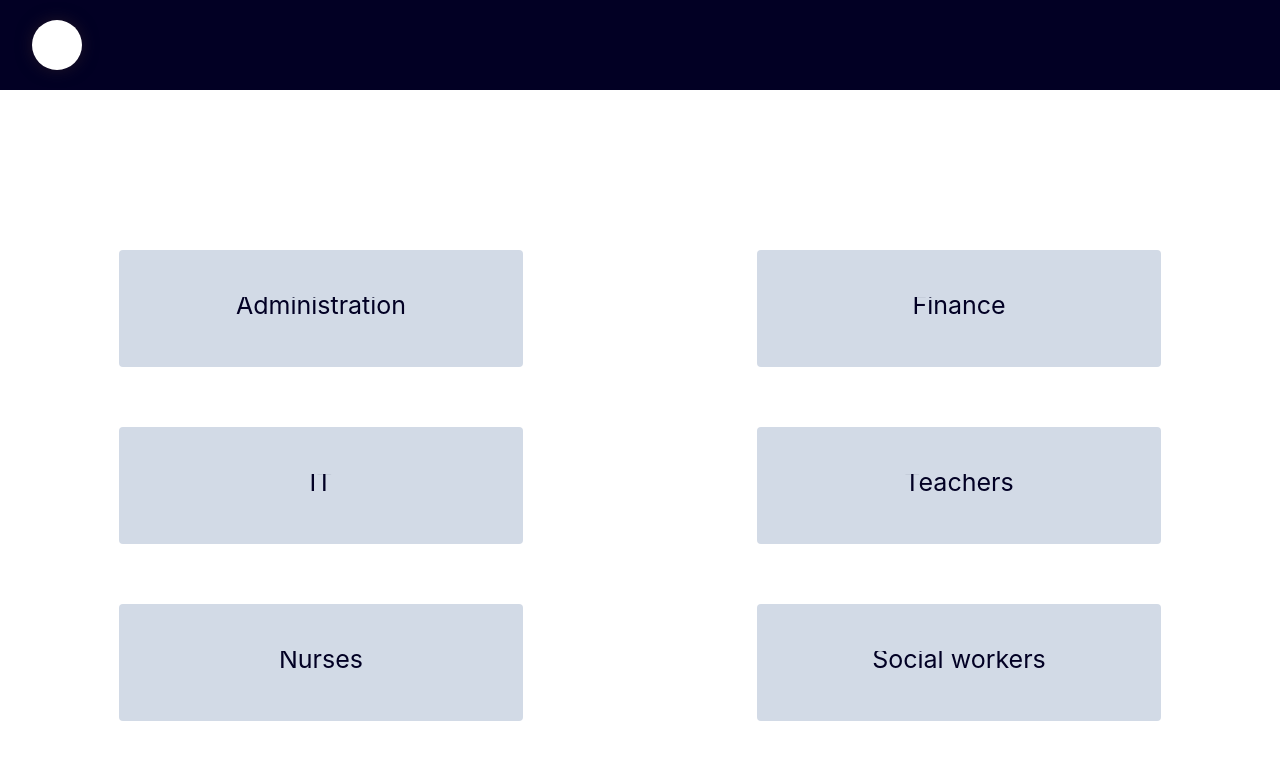
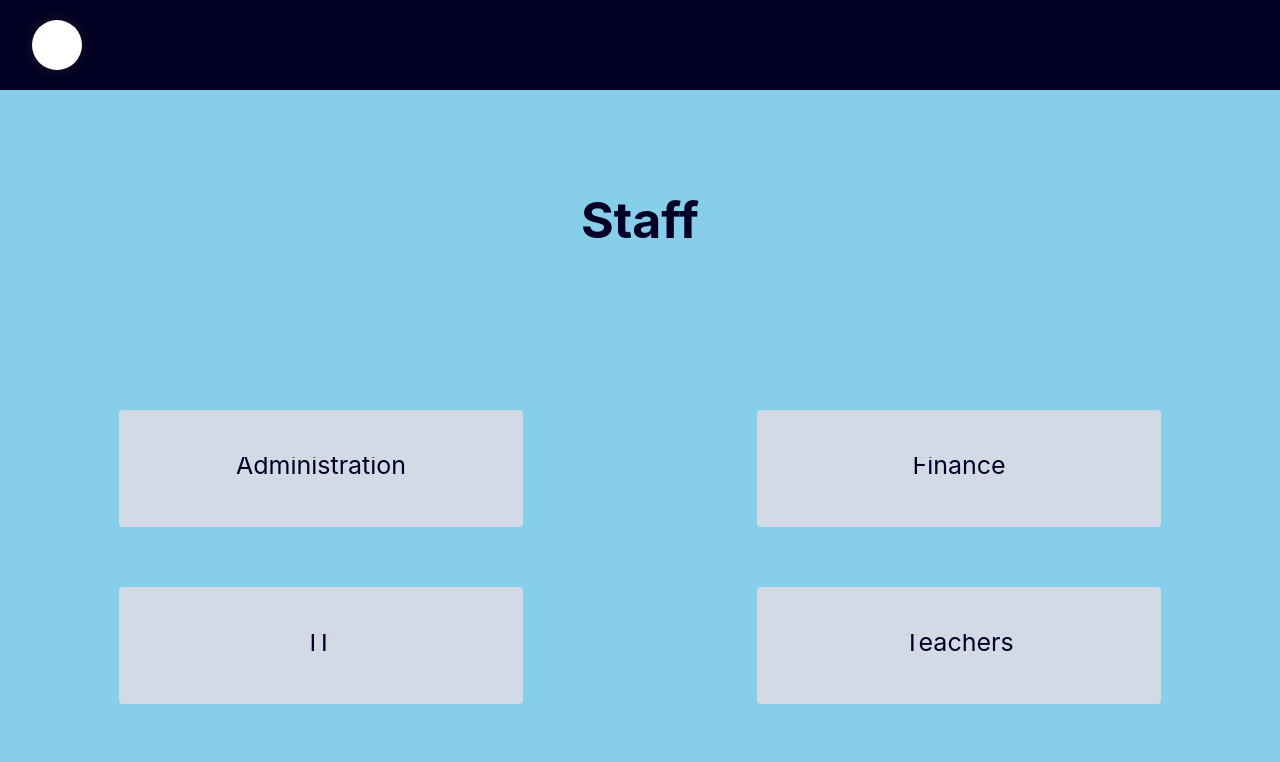
Before and after one commit to ishoborabyose/Attendance-Frontend, a React (Create React App) app in the folder attendance-frontend/: page /staff in a window 1280 px wide. Shown: the top 762 px of the page. Built offline with nearby package versions, Linux system fonts and the light colour scheme.

Commit message:
modified things

```diff
--- a/attendance-frontend/src/feature/login/LoginComponent.js
+++ b/attendance-frontend/src/feature/login/LoginComponent.js
@@ -26,7 +26,7 @@ function Login() {
               <input
                 type="text"
                 id="email"
-                placeholder="example@mydiary.com"
+                placeholder="example@attendance.com"
                 required
               ></input>
             </div>
--- a/attendance-frontend/src/feature/primary/PrimaryComponent.js
+++ b/attendance-frontend/src/feature/primary/PrimaryComponent.js
@@ -6,7 +6,7 @@ function Primary() {
       <div class="header">
         <div class="logo"></div>
       </div>
-
+      <div class="title">Primary</div>
       <div class="stories">
         <div class="story">
           <div class="content">
--- a/attendance-frontend/src/feature/primary/primary.css
+++ b/attendance-frontend/src/feature/primary/primary.css
@@ -23,7 +23,12 @@
   cursor: pointer;
   box-shadow: 0 0 16px 0 #3b272780;
 }
-
+.title {
+  font-size: 50px;
+  font-weight: bolder;
+  padding-top: 100px;
+  color: #020024;
+}
 .stories {
   margin-top: 10%;
   padding: 32px;
--- a/attendance-frontend/src/feature/secondary/SecondaryComponent.js
+++ b/attendance-frontend/src/feature/secondary/SecondaryComponent.js
@@ -6,7 +6,7 @@ function Secondary() {
       <div class="header">
         <div class="logo"></div>
       </div>
-
+      <div class="title">Secondary</div>
       <div class="stories">
         <div class="story">
           <div class="content">
--- a/attendance-frontend/src/feature/secondary/secondary.css
+++ b/attendance-frontend/src/feature/secondary/secondary.css
@@ -24,6 +24,12 @@
   box-shadow: 0 0 16px 0 #3b272780;
 }
 
+.title {
+  font-size: 50px;
+  font-weight: bolder;
+  padding-top: 100px;
+  color: #020024;
+}
 .stories {
   margin-top: 10%;
   padding: 32px;
--- a/attendance-frontend/src/feature/staff/StaffComponent.js
+++ b/attendance-frontend/src/feature/staff/StaffComponent.js
@@ -6,7 +6,7 @@ function Staff() {
       <div class="header">
         <div class="logo"></div>
       </div>
-
+      <div class="title">Staff</div>
       <div class="stories">
         <div class="story">
           <div class="content">
--- a/attendance-frontend/src/feature/staff/staff.css
+++ b/attendance-frontend/src/feature/staff/staff.css
@@ -23,7 +23,12 @@
   cursor: pointer;
   box-shadow: 0 0 16px 0 #3b272780;
 }
-
+.title {
+  font-size: 50px;
+  font-weight: bolder;
+  padding-top: 100px;
+  color: #020024;
+}
 .stories {
   margin-top: 10%;
   padding: 32px;
--- a/attendance-frontend/src/index.css
+++ b/attendance-frontend/src/index.css
@@ -1,13 +1,17 @@
 body {
   margin: 0;
-  font-family: -apple-system, BlinkMacSystemFont, 'Segoe UI', 'Roboto', 'Oxygen',
-    'Ubuntu', 'Cantarell', 'Fira Sans', 'Droid Sans', 'Helvetica Neue',
+  font-family: -apple-system, BlinkMacSystemFont, "Segoe UI", "Roboto", "Oxygen",
+    "Ubuntu", "Cantarell", "Fira Sans", "Droid Sans", "Helvetica Neue",
     sans-serif;
   -webkit-font-smoothing: antialiased;
   -moz-osx-font-smoothing: grayscale;
+  height: 100vh;
+  width: 100%;
+  background-color: #87ceeb;
+  padding: 0;
 }
 
 code {
-  font-family: source-code-pro, Menlo, Monaco, Consolas, 'Courier New',
+  font-family: source-code-pro, Menlo, Monaco, Consolas, "Courier New",
     monospace;
 }
```
